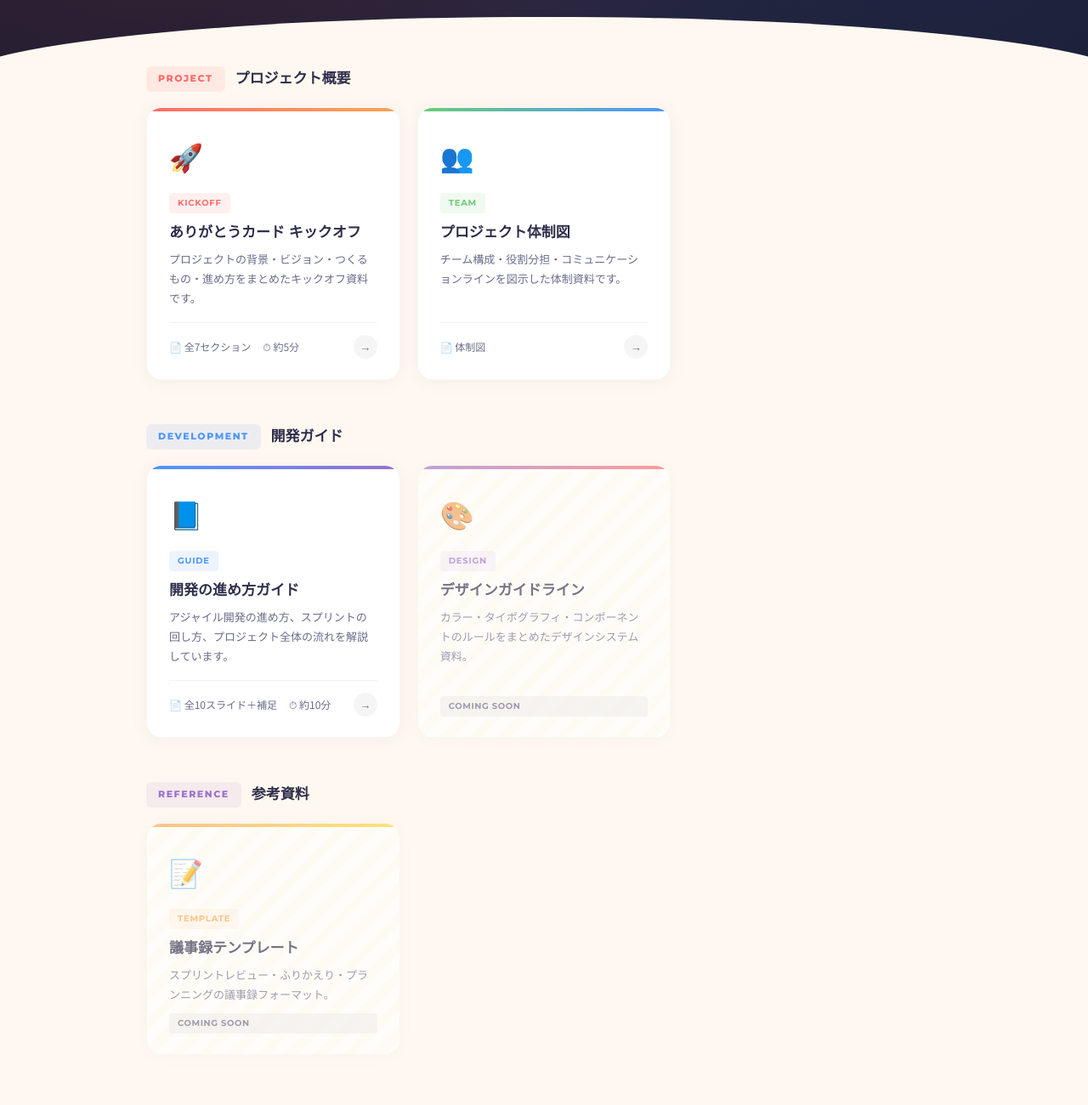
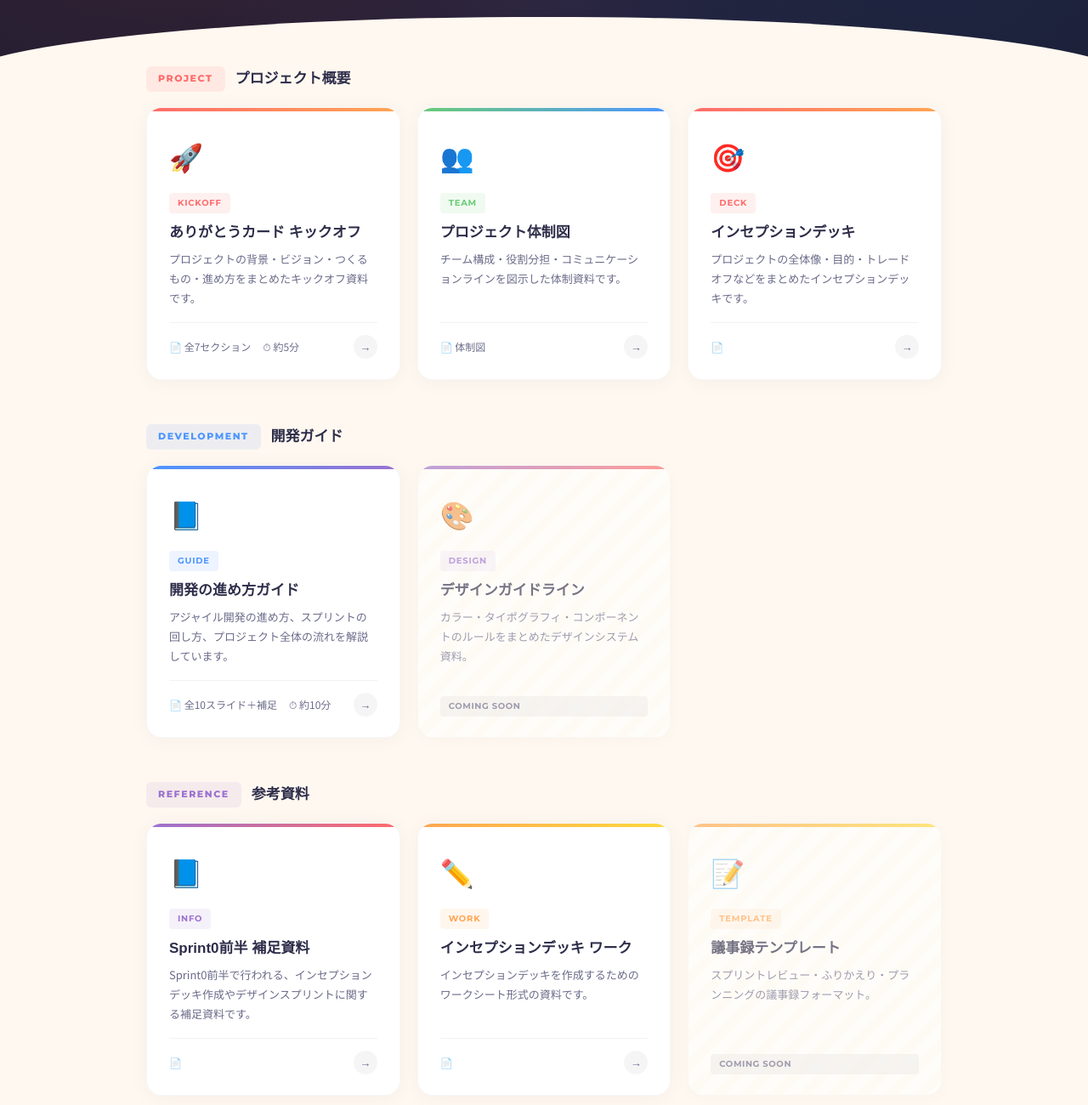
Before and after one commit to fm-yodai/thanks-card-docs, a plain HTML site: page index.html in a window 1280 px wide. Shown: the part 360-1660 px from the top of the page at 85% size. Drawn offline with Linux system fonts and the light colour scheme; a web font is replaced by a local one.

Commit message:
Add links to new documents in portal page
インセプションデッキ、Sprint0前半補足資料、インセプションデッキワークへのリンクをポータルに追加

Co-Authored-By: Claude Opus 4.6 <noreply@anthropic.com>

```diff
--- a/index.html
+++ b/index.html
@@ -441,6 +441,17 @@
         </div>
       </a>
 
+      <a class="doc-card" data-color="coral" href="./docs/inception-deck.html">
+        <span class="doc-card-icon">🎯</span>
+        <span class="doc-card-badge">DECK</span>
+        <h3>インセプションデッキ</h3>
+        <p>プロジェクトの全体像・目的・トレードオフなどをまとめたインセプションデッキです。</p>
+        <div class="doc-card-meta">
+          <span>📄</span>
+          <div class="doc-card-arrow">→</div>
+        </div>
+      </a>
+
     </div>
   </div>
 
@@ -483,6 +494,28 @@
     </div>
     <div class="doc-grid">
 
+      <a class="doc-card" data-color="purple" href="./references/sprint0-first-half.html">
+        <span class="doc-card-icon">📘</span>
+        <span class="doc-card-badge">INFO</span>
+        <h3>Sprint0前半 補足資料</h3>
+        <p>Sprint0前半で行われる、インセプションデッキ作成やデザインスプリントに関する補足資料です。</p>
+        <div class="doc-card-meta">
+          <span>📄</span>
+          <div class="doc-card-arrow">→</div>
+        </div>
+      </a>
+
+      <a class="doc-card" data-color="orange" href="./work/create-inceptiondeck.html">
+        <span class="doc-card-icon">✏️</span>
+        <span class="doc-card-badge">WORK</span>
+        <h3>インセプションデッキ ワーク</h3>
+        <p>インセプションデッキを作成するためのワークシート形式の資料です。</p>
+        <div class="doc-card-meta">
+          <span>📄</span>
+          <div class="doc-card-arrow">→</div>
+        </div>
+      </a>
+
       <div class="doc-card coming-soon" data-color="orange">
         <span class="doc-card-icon">📝</span>
         <span class="doc-card-badge">TEMPLATE</span>
```
